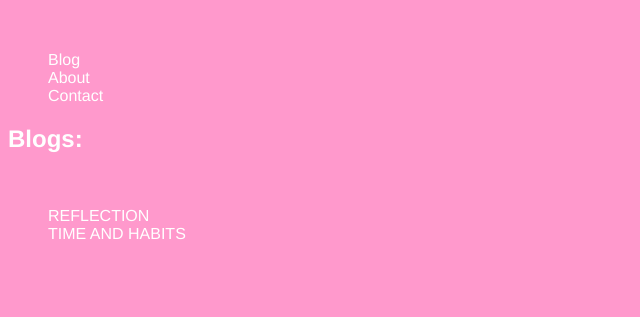
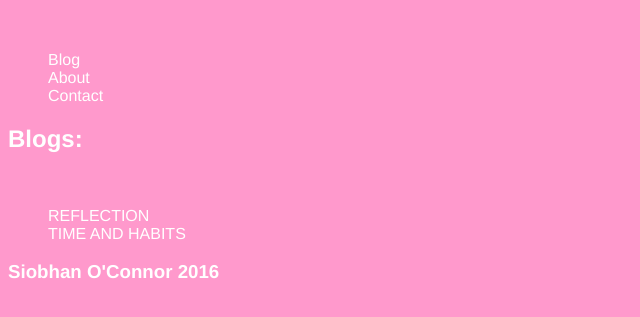
Before and after one commit to siobhan-claire/siobhan-claire.github.io, a plain HTML site: page index.html in a window 1280 px wide. Shown: the part 111-428 px from the top of the page, without its empty margins (0-640 px from the left). Drawn offline with Linux system fonts and the light colour scheme.

Commit message:
added footer

```diff
--- a/index.html
+++ b/index.html
@@ -5,9 +5,11 @@
   <link rel="stylesheet" type="text/css" href="./styles/main.css">
 </head>
 <body>
-
   <header>
 
+  </header>
+      <title></title>
+    </head>
    <h1>Siobhan O'Connor</h1>
 
    <h2>My Journey Through Dev Academy</h2><br>
@@ -18,8 +20,6 @@
       <li><a href="#">Contact</a></li>
     </ul>
 
-  </header>
-
    <h2>Blogs:</h2><br>
 
    <ul>
@@ -28,6 +28,9 @@
    <li><a href="http://siobhan-claire.github.io/blog/c1-time-and-habits-blog.html">TIME AND HABITS</a></li>
 
    </ul>
+   <footer>
+      <h3>Siobhan O'Connor 2016</h3>
+   </footer>
 
   </body>
 </html>
```
